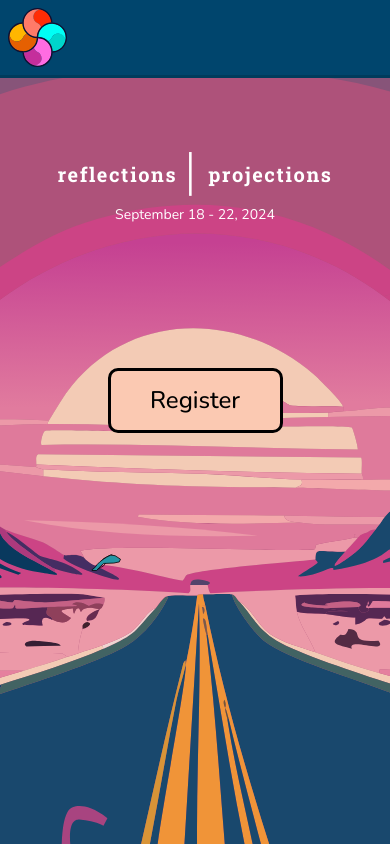
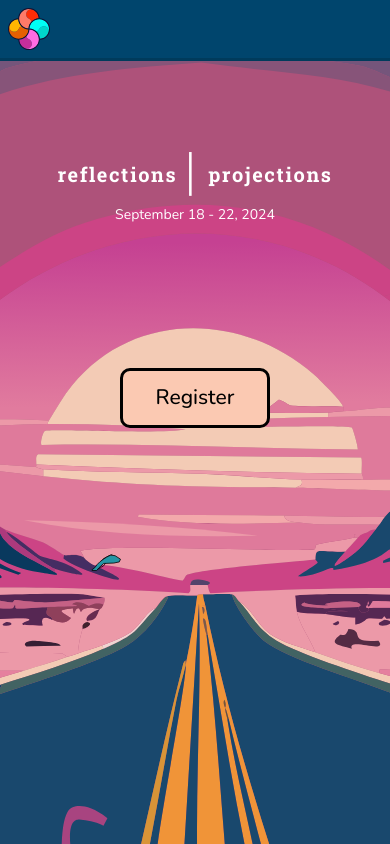
Before and after one commit to ReflectionsProjections/rp-web-2024, a React (Vite) app: page / in a window 390 px wide. Shown: the top 844 px of the page. Built offline with nearby package versions, Linux system fonts and the light colour scheme; a web font is replaced by a local one.

Commit message:
:iphone: Added mobile responsiveness to landing page

```diff
--- a/src/components/Home/Landing.tsx
+++ b/src/components/Home/Landing.tsx
@@ -15,6 +15,7 @@ export function Landing() {
 			left={0}
 			width="100%"
 			height="100vh"
+			minHeight="800px"
 			bgImage={BackgroundImg}
 			bgSize="cover"
 			bgPosition="center"
--- a/src/components/NavBar.tsx
+++ b/src/components/NavBar.tsx
@@ -4,7 +4,7 @@ import { Tabs, TabList, TabPanels, Tab, TabPanel, HStack, Image} from '@chakra-u
 export function NavBar() {
 	return (
 		<HStack justify="space-between" width="100%" position='absolute' backgroundColor='#00456D' borderBottom='solid 3px #003B5C'>
-			<Image src="logo.svg" alt="R|P LOGO alt" height="auto" maxW="75px" padding="0.5rem" />
+			<Image src="logo.svg" alt="R|P LOGO alt" height="auto" maxW="58px" padding="0.5rem" />
 			{/* <Tabs align = 'end' variant = "unstyled" color = "white">
 				<TabList>
 					<Tab>About Us</Tab>
--- a/src/customTheme.ts
+++ b/src/customTheme.ts
@@ -118,12 +118,14 @@ export const customTheme = extendTheme({
 
 export const LandingButton = {
 	size:'lg',
-	height:"65px",
-	width:"175px",
+	height:"6vw",
+	minHeight: "60px",
+	width:"15vw",
+	minWidth:"150px",
 	border:"solid 3px black",
 	backgroundColor:"#FBC9B2",
 	color:"black",
-	fontSize:"x-large",
+	fontSize: "max(2.1vw, 21px)",
 	fontFamily:"Nunito",
 	fontWeight:"500",
 	borderRadius:"10px",
```
